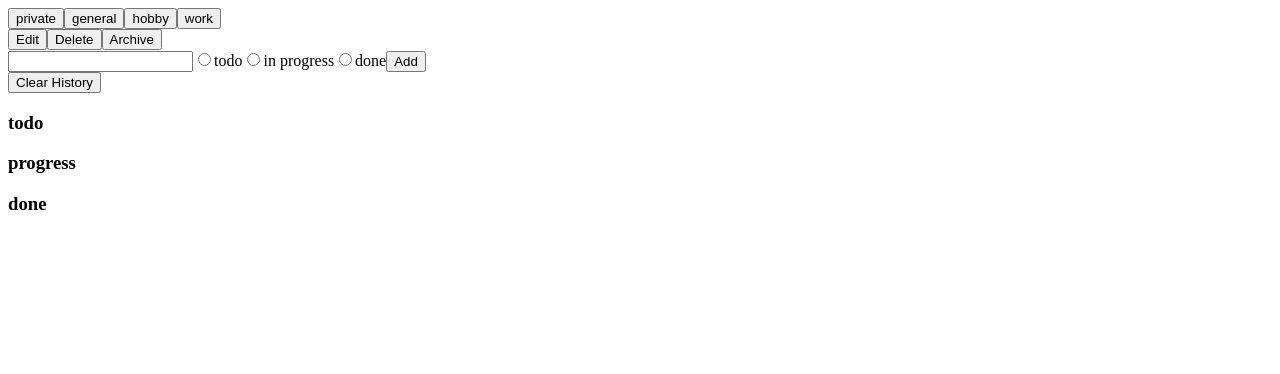
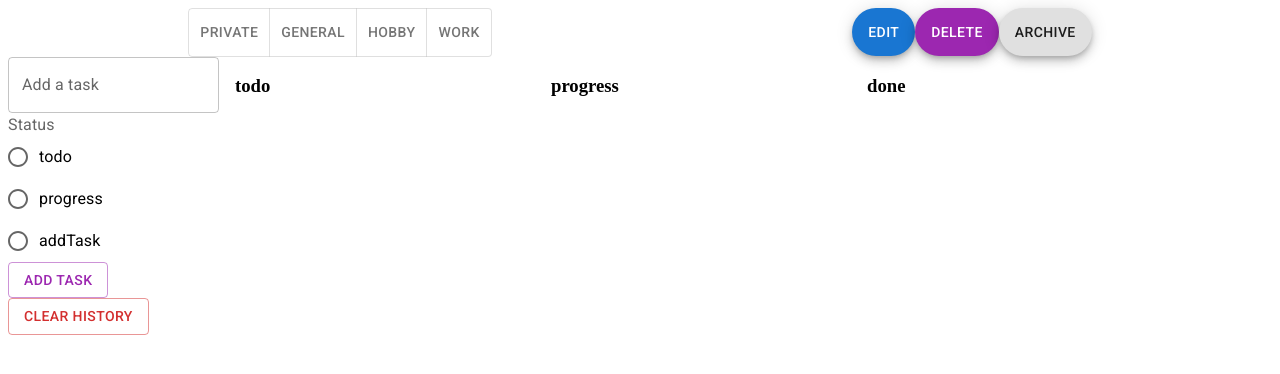
Before and after one commit to patrick-plue/todo_react, a React (Create React App) app: page / in a window 1280 px wide. Shown: the top 374 px of the page. Built offline with nearby package versions, Linux system fonts and the light colour scheme.

Commit message:
implement materialUI

```diff
--- a/package.json
+++ b/package.json
@@ -3,6 +3,9 @@
   "version": "0.1.0",
   "private": true,
   "dependencies": {
+    "@emotion/react": "^11.9.0",
+    "@emotion/styled": "^11.8.1",
+    "@mui/material": "^5.6.0",
     "@testing-library/jest-dom": "^5.16.2",
     "@testing-library/react": "^12.1.4",
     "@testing-library/user-event": "^13.5.0",
--- a/public/index.html
+++ b/public/index.html
@@ -8,7 +8,15 @@
       name="description"
       content="Web site created using create-react-app"
     />
-    <title>Todo - React</title>
+    <link
+      rel="stylesheet"
+      href="https://fonts.googleapis.com/css?family=Roboto:300,400,500,700&display=swap"
+    />
+    <link
+      rel="stylesheet"
+      href="https://fonts.googleapis.com/icon?family=Material+Icons"
+    />
+    <title>Kanban Board</title>
   </head>
   <body>
     <noscript>You need to enable JavaScript to run this app.</noscript>
--- a/src/App.js
+++ b/src/App.js
@@ -1,5 +1,6 @@
 import React, { useState, useEffect } from 'react';
 import { v4 as uuidv4 } from 'uuid';
+import { Grid } from '@mui/material';
 
 import Header from './components/Header';
 import Sidebar from './components/Sidebar';
@@ -127,7 +128,13 @@ function App() {
   }
 
   return (
-    <div className="appContainer">
+    <>
+      <Grid
+        container
+        direction="row"
+        justifyContent="space-around"
+        alignItems="flex-start"
+      >
         <Header
           deleteTask={deleteTask}
           editTask={editTask}
@@ -135,6 +142,8 @@ function App() {
           filterOptions={filterOptions}
           filterOption={filterOption}
         />
+      </Grid>
+      <Grid container spacing={2} direction="row" xs={12}>
         <Sidebar
           addTask={addTask}
           setProgressStatus={setProgressStatus}
@@ -142,7 +151,8 @@ function App() {
           filterOption={filterOption}
           clearHistory={clearHistory}
         />
-      <div className="mainContainer">
+
+        <Grid item xs={3} direction="row">
           <List
             title={'todo'}
             tasks={filteredTasks.filter((task) => task.progress === 'todo')}
@@ -150,6 +160,8 @@ function App() {
             changeProgressStatus={changeProgressStatus}
             changeTask={changeTask}
           />
+        </Grid>
+        <Grid item xs={3}>
           <List
             title={'progress'}
             tasks={filteredTasks.filter((task) => task.progress === 'progress')}
@@ -157,6 +169,8 @@ function App() {
             changeProgressStatus={changeProgressStatus}
             changeTask={changeTask}
           />
+        </Grid>
+        <Grid item xs={3}>
           <List
             title={'done'}
             tasks={filteredTasks.filter((task) => task.progress === 'done')}
@@ -164,8 +178,9 @@ function App() {
             changeProgressStatus={changeProgressStatus}
             changeTask={changeTask}
           />
-      </div>
-    </div>
+        </Grid>
+      </Grid>
+    </>
   );
 }
 
--- a/src/components/Header.jsx
+++ b/src/components/Header.jsx
@@ -1,5 +1,5 @@
-import React, { useState } from 'react';
-import { v4 as uuidv4 } from 'uuid';
+import React from 'react';
+import { Fab, ToggleButton, ToggleButtonGroup, Grid } from '@mui/material';
 
 function Header({
   deleteTask,
@@ -11,25 +11,43 @@ function Header({
 }) {
   return (
     <>
-      <div className="headerContainer">
-        <div className="filterContainer">
+      <Grid item>
+        <ToggleButtonGroup>
           {filterOptions.map((option) => (
-            <button
-              onClick={(e) => changeFilterOption(e.target.value)}
-              value={option}
-              className={option === filterOption ? 'active' : ''}
-              key={uuidv4()}
-            >
-              {option}
-            </button>
+            <>
+              <ToggleButton
+                value={option}
+                onChange={(e) => changeFilterOption(e.target.value)}
+              >
+                {option}
+              </ToggleButton>
+            </>
           ))}
-        </div>
-        <div className="button-container">
-          <button onClick={() => editTask(currentText)}>Edit</button>
-          <button onClick={() => deleteTask()}>Delete</button>
-          <button>Archive</button>
-        </div>
-      </div>
+        </ToggleButtonGroup>
+      </Grid>
+      <Grid item>
+        <Fab
+          color="primary"
+          aria-label="edit"
+          variant="extended"
+          onClick={() => editTask(currentText)}
+        >
+          {' '}
+          Edit
+        </Fab>
+        <Fab
+          color="secondary"
+          variant="extended"
+          aria-label="delete"
+          onClick={() => deleteTask()}
+        >
+          Delete
+        </Fab>
+        <Fab variant="extended" aria-label="archive">
+          Archive
+        </Fab>
+        {/* </div> */}
+      </Grid>
     </>
   );
 }
--- a/src/components/Sidebar.jsx
+++ b/src/components/Sidebar.jsx
@@ -1,4 +1,15 @@
 import React, { useState } from 'react';
+import {
+  TextField,
+  FormControl,
+  Radio,
+  RadioGroup,
+  FormControlLabel,
+  FormLabel,
+  Button,
+  Grid,
+  Box,
+} from '@mui/material';
 
 function Sidebar({
   addTask,
@@ -9,58 +20,61 @@ function Sidebar({
   // changeCategory,
 }) {
   const [newTask, setNewTask] = useState();
-  // const options = [
-  //   { value: 'general', label: 'general' },
-  //   { value: 'private', label: 'private' },
-  //   { value: 'hobby', label: 'hobby' },
-  //   { value: 'work', label: 'work' },
-  // ];
 
   return (
-    <div className="sidebarContainer">
-      <form className="formContainer">
-        <input
-          onChange={(event) => setNewTask(event.target.value)}
-          type="text"
-        />
-        {/* <div className="selectContainer">
-          <Select
-            options={options}
-            onChange={(event) => changeCategory(event.value)}
+    <>
+      <Grid item>
+        <Box>
+          <TextField
+            id="outlined-basic"
+            label="Add a task"
+            variant="outlined"
+            onChange={(event) => setNewTask(event.target.value)}
           />
-        </div> */}
-        <input
-          onChange={(event) => setProgressStatus(event.target.value)}
-          type="radio"
-          id="todo"
-          name="progress"
-          value="todo"
-        />
-        <label for="todo">todo</label>
-        <input
-          onChange={(event) => setProgressStatus(event.target.value)}
-          type="radio"
-          id="inprogress"
-          name="progress"
-          value="progress"
-        />
-        <label for="inprogess">in progress</label>
-        <input
-          onChange={(event) => setProgressStatus(event.target.value)}
-          type="radio"
-          id="done"
-          name="progress"
-          value="done"
-        />
-        <label for="done">done</label>
-        <button
-          onClick={(e) => addTask(e, newTask, progressStatus, filterOption)}
-        >
-          Add
-        </button>
-      </form>
-      <button onClick={() => clearHistory()}>Clear History</button>
-    </div>
+        </Box>
+        <Box>
+          <FormControl
+            onChange={(event) => setProgressStatus(event.target.value)}
+          >
+            <FormLabel id="demo-radio-buttons-group-label">Status</FormLabel>
+            <RadioGroup
+              aria-labelledby="demo-radio-buttons-group-label"
+              name="radio-buttons-group"
+            >
+              <FormControlLabel value="todo" control={<Radio />} label="todo" />
+              <FormControlLabel
+                value="progress"
+                control={<Radio />}
+                label="progress"
+              />
+              <FormControlLabel
+                value="done"
+                control={<Radio />}
+                label="addTask"
+              />
+            </RadioGroup>
+          </FormControl>
+        </Box>
+        <Box>
+          <Button
+            variant="outlined"
+            color="secondary"
+            onClick={(e) => addTask(e, newTask, progressStatus, filterOption)}
+          >
+            Add Task
+          </Button>
+        </Box>
+        <Box>
+          <Button
+            variant="outlined"
+            color="error"
+            onClick={() => clearHistory()}
+          >
+            Clear History
+          </Button>
+        </Box>
+      </Grid>
+    </>
   );
 }
 
```
Also changed, not shown: 1 other file (tests, documents, lock files or other folders). Lines whose indentation alone changed are shown as unchanged.
